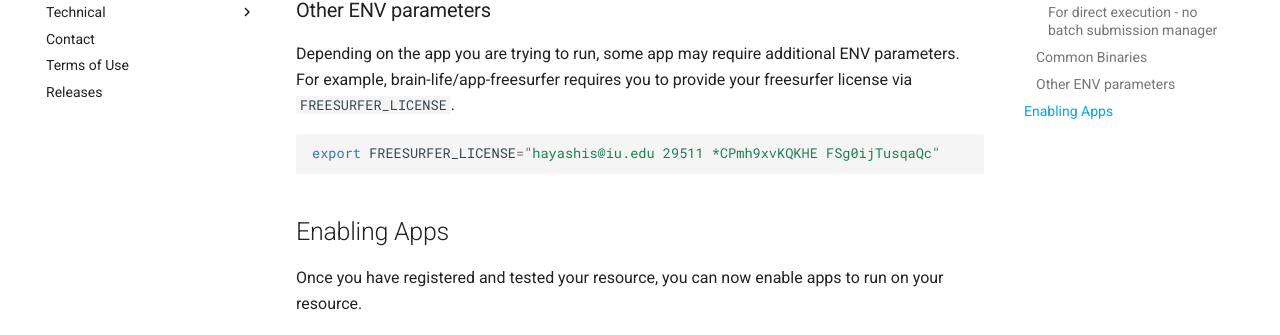
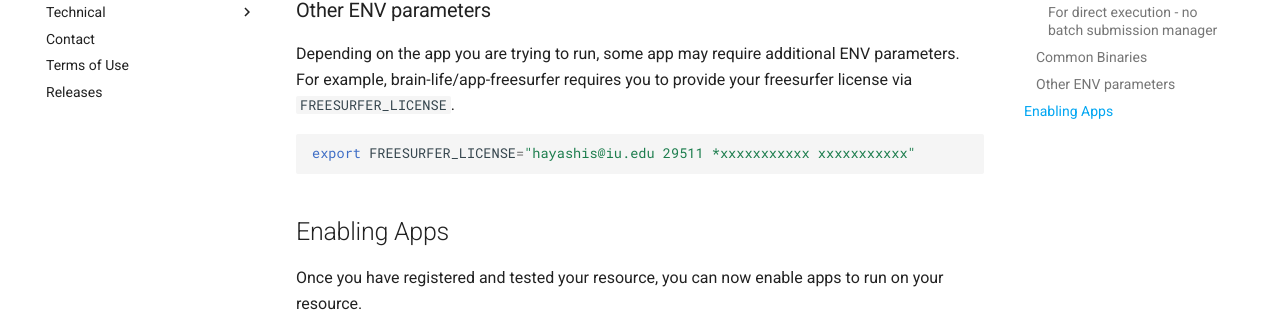
Before and after one commit to brainlife/docs, an MkDocs documentation site: the page built from docs/resources/register.md, in a window 1280 px wide and 900 px high, scrolled down 2702 px. Shown: the part 258-593 px from the top of the window. Built offline with MkDocs 1.6.1 and Material for MkDocs 9.7.7, drawn with Linux system fonts in a browser that asks for light colours; comment, search, counter and statistics services are not loaded; old or Windows-style settings are respelled for this version of MkDocs.

Commit message:
Update register.md
masked freesurfer license.

````diff
--- a/docs/resources/register.md
+++ b/docs/resources/register.md
@@ -100,7 +100,7 @@ export SINGULARITY_CACHEDIR=/N/dc2/scratch/<username>/singularity-cachedir
 Depending on the app you are trying to run, some app may require additional ENV parameters. For example, brain-life/app-freesurfer requires you to provide your freesurfer license via `FREESURFER_LICENSE`.
 
 ```
-export FREESURFER_LICENSE="hayashis@iu.edu 29511 *CPmh9xvKQKHE FSg0ijTusqaQc"
+export FREESURFER_LICENSE="hayashis@iu.edu 29511 *xxxxxxxxxxx xxxxxxxxxxx"
 ```
 
 ## Enabling Apps
````
